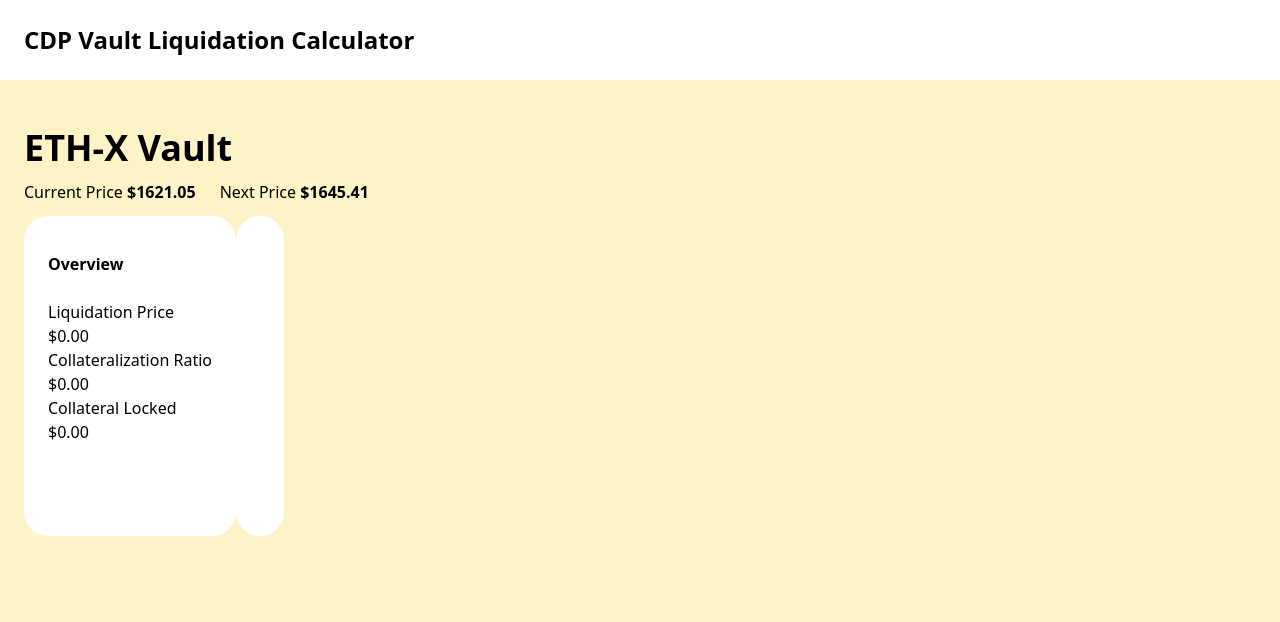
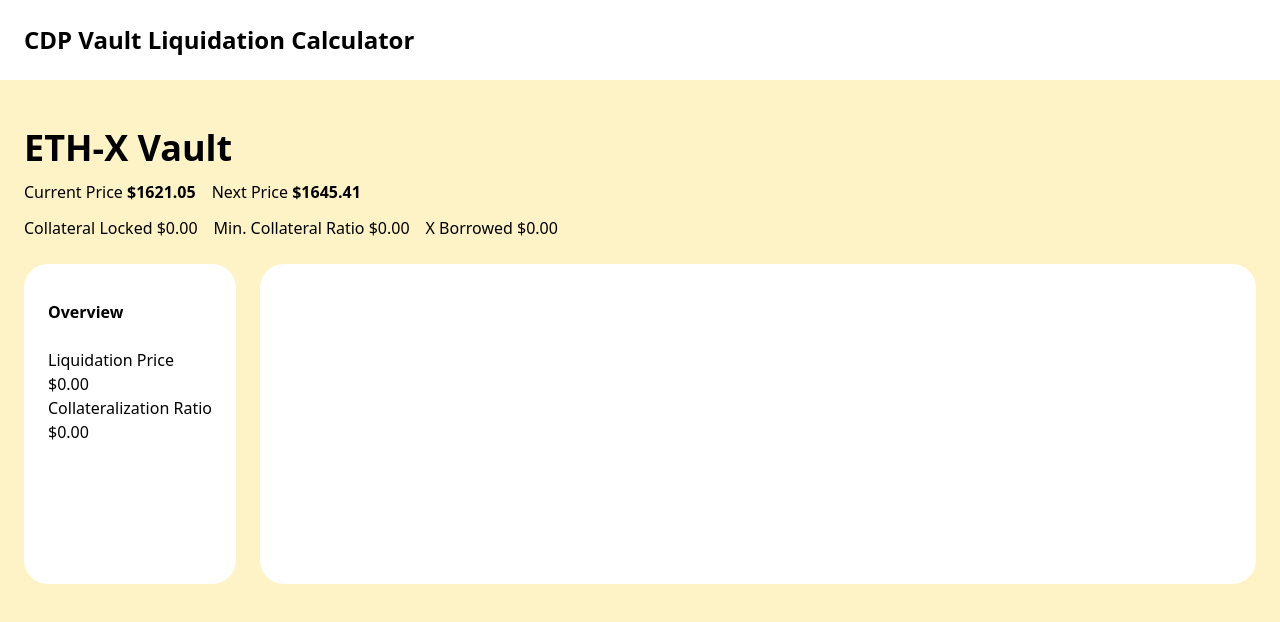
Before and after one commit to kimlong0/defi-tools, a Next.js app: page / in a window 1280 px wide. Shown: the top 622 px of the page. Built offline with nearby package versions, Linux system fonts and the light colour scheme.

Commit message:
add sample constants/inputs placeholder

```diff
--- a/pages/index.tsx
+++ b/pages/index.tsx
@@ -25,12 +25,18 @@ export default function Home() {
               <h1 className='text-4xl font-semibold'>ETH-X Vault</h1>
             </div>
 
-            <div className='flex gap-6 my-3'>
+            <div className='flex flex-col sm:flex-row gap-2 sm:gap-4 my-3'>
               <p>Current Price <span className='font-bold'>$1621.05</span></p>
               <p>Next Price <span className='font-bold'>$1645.41</span></p>
             </div>
 
-            <div className='flex w-full'>
+            <div className='flex gap-4'>
+              <p>Collateral Locked <span>$0.00</span></p>
+              <p>Min. Collateral Ratio <span>$0.00</span></p>
+              <p>X Borrowed <span>$0.00</span></p>
+            </div>
+
+            <div className='flex flex-col md:flex-row w-full gap-6 my-6'>
               <div className='h-80 rounded-3xl bg-white p-6'>
                 <div className='w-full pt-3 pb-6'>
                   <h2 className='font-semibold'>Overview</h2>
@@ -43,12 +49,8 @@ export default function Home() {
                   <h3>Collateralization Ratio</h3>
                   <p>$0.00</p>
                 </div>
-                <div>
-                  <h3>Collateral Locked</h3>
-                  <p>$0.00</p>
-                </div>
               </div>
-              <div className='h-80 rounded-3xl bg-white p-6'>
+              <div className='h-80 grow rounded-3xl bg-white p-6'>
               </div>
             </div>
           </div>
```
